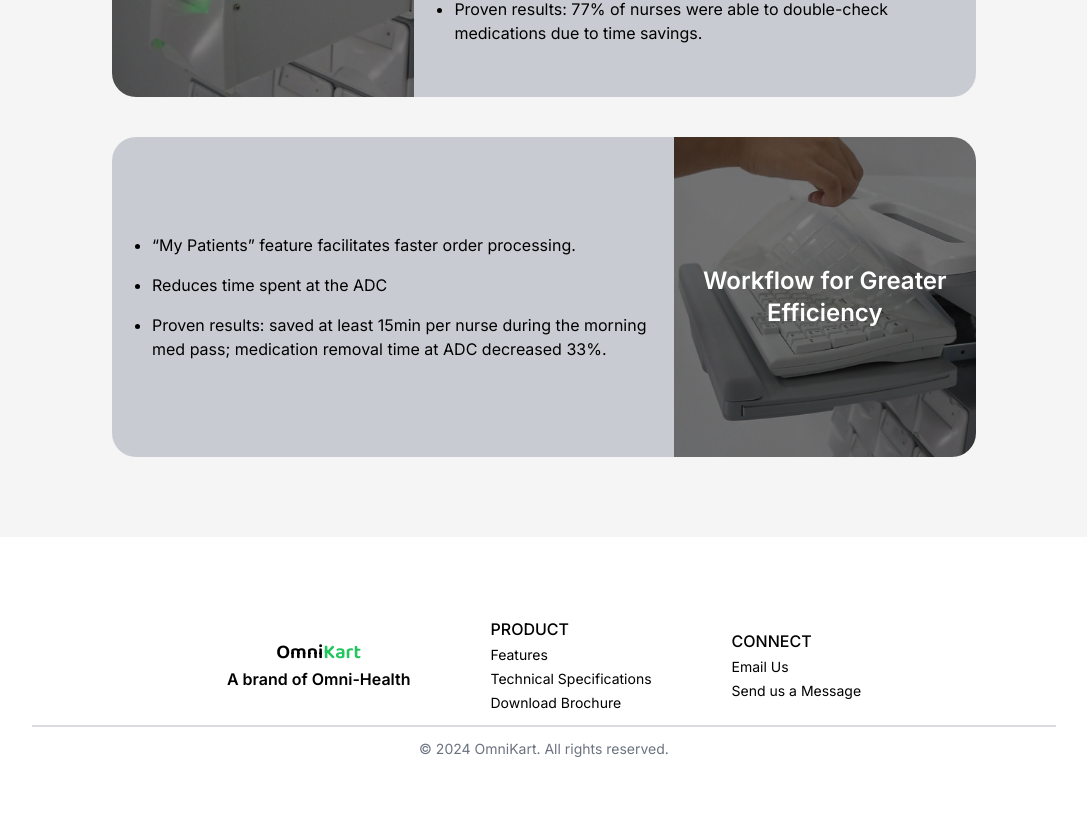
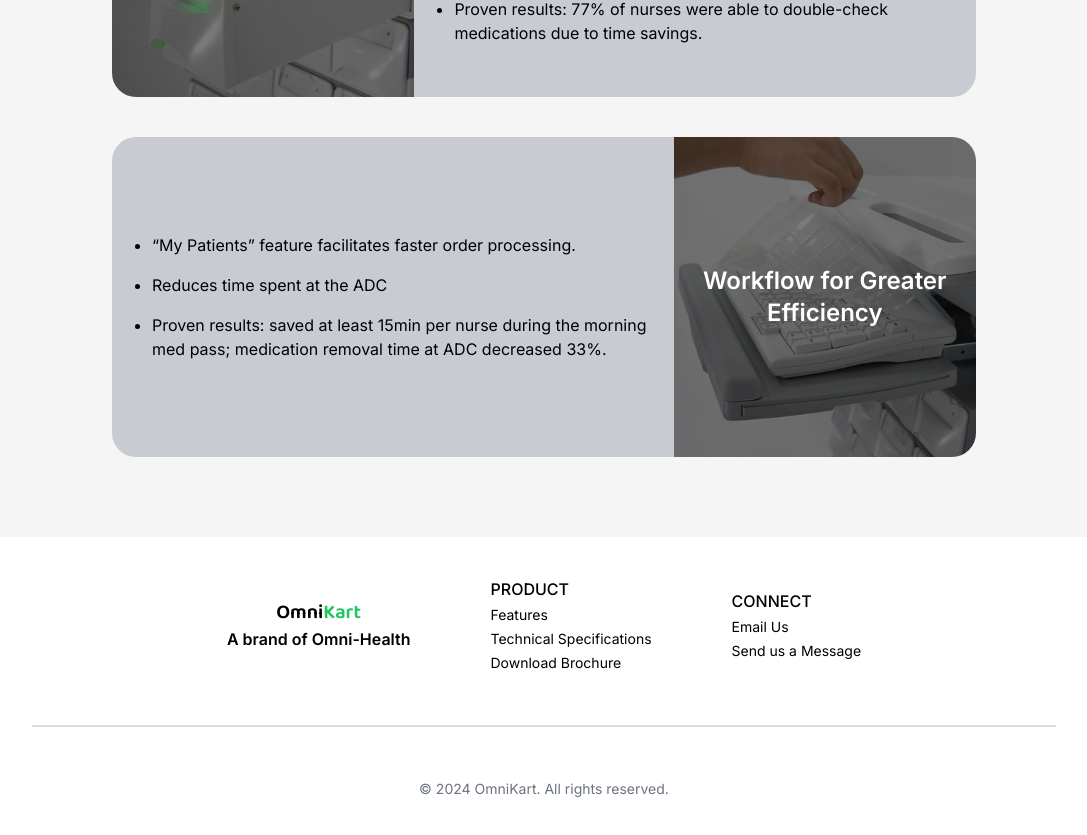
Before and after one commit to ruvik2000/omnikart-live, a Next.js app: page / in a window 1280 px wide. Shown: the part 2231-3066 px from the top of the page, without its empty margins (96-1183 px from the left). Before the commit the page ends 3030 px from the top, so only its background shows below. Built offline with nearby package versions, Linux system fonts and the light colour scheme.

Commit message:
Fixed footer alignment issue

```diff
--- a/components/footer.tsx
+++ b/components/footer.tsx
@@ -4,8 +4,8 @@ import React from "react";
 
 const Footer = () => {
   return (
-    <footer className="pt-20 flex flex-col gap-3 pb-10 bg-white text-black">
-      <div className="flex flex-col md:flex-row items-center justify-center gap-[2.5rem] md:gap-[5rem]">
+    <footer className="flex flex-col gap-3 bg-white text-black">
+      <div className="flex flex-col md:flex-row items-center justify-center pb-10 pt-10 gap-[2.5rem] md:gap-[5rem]">
         <div className="flex flex-col justify-center items-center">
           <Link
             href="/"
@@ -44,7 +44,7 @@ const Footer = () => {
         </div>
       </div>
       <hr className="w-[80%] m-auto border-t-2 border-gray-500/25" />
-      <div className="flex  items-center justify-center">
+      <div className="flex  items-center justify-center pb-10 pt-10">
         <p className="text-sm text-gray-500">
           &copy; 2024 OmniKart. All rights reserved.
         </p>
```
